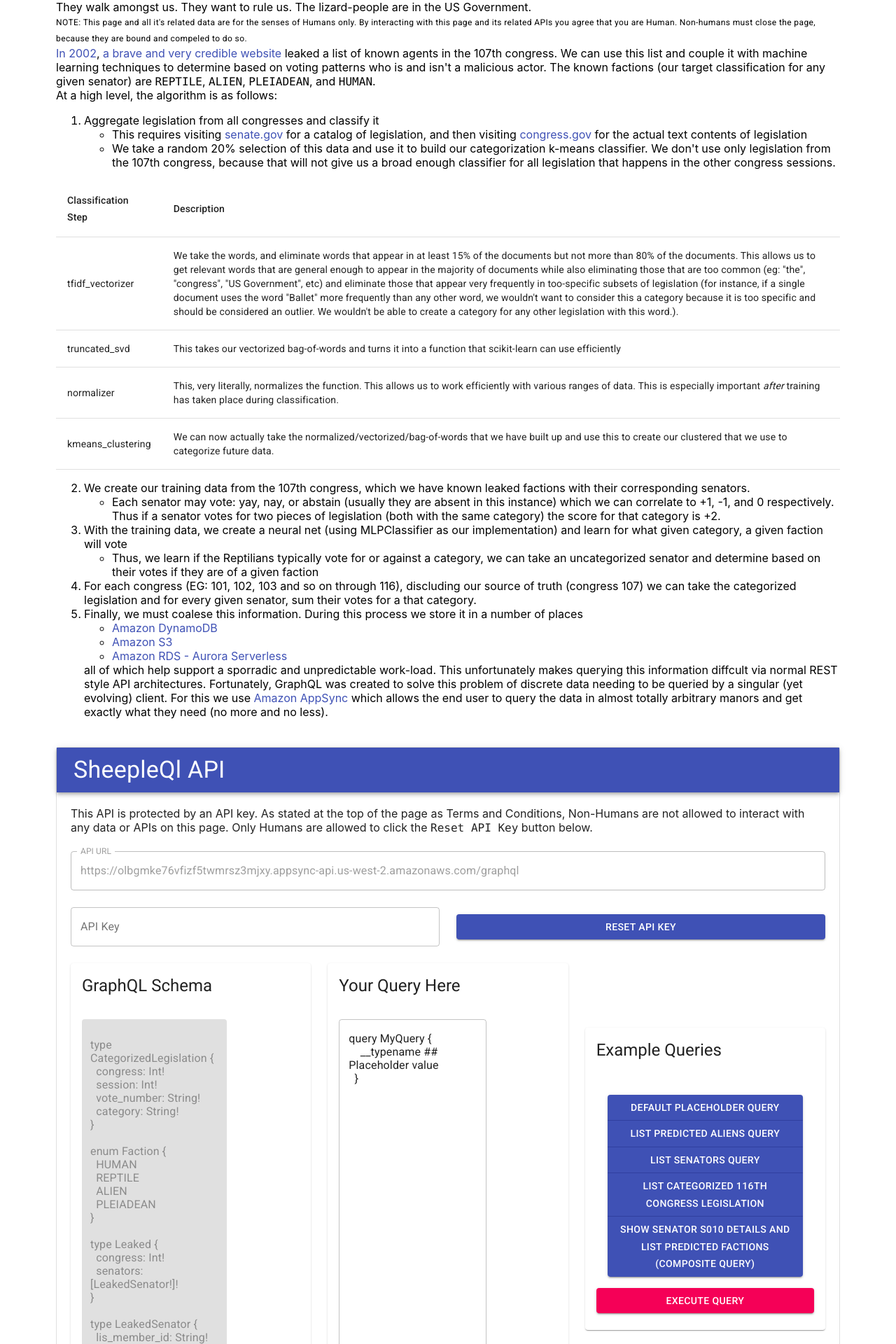
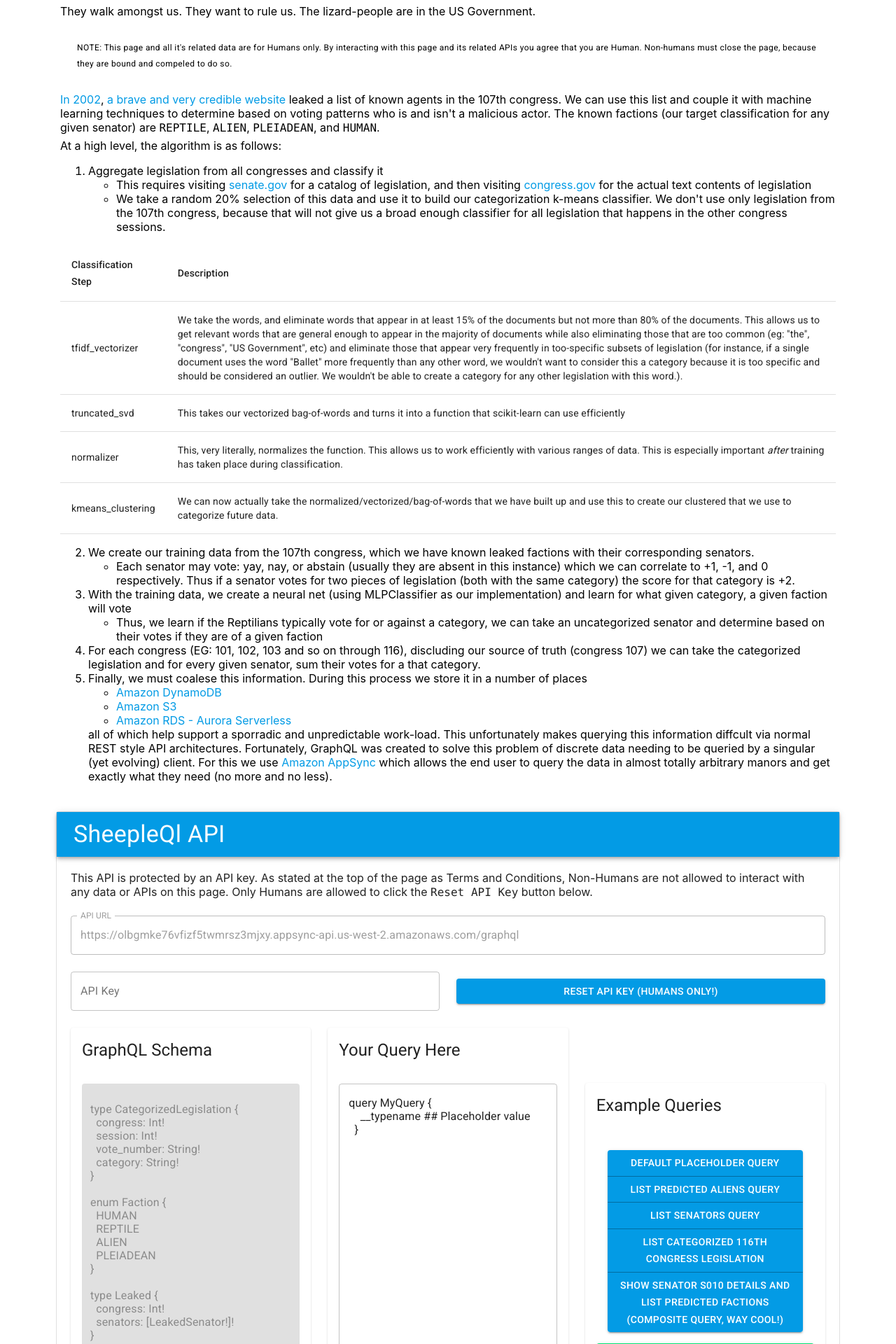
Before and after one commit to niko-dunixi/wgu-capstone-wake-up-sheeple, a React (Create React App) app: page / in a window 1280 px wide. Shown: the part 120-2040 px from the top of the page at 70% size. Built offline with nearby package versions, Linux system fonts and the light colour scheme.

Commit message:
some themeing and styling. enabled onChange handling of two of the fields. If I ignore the onChange of the response, I can actually leave it enabled which looks better visually and not need to worry about anyone modifying that text.

```diff
--- a/src/App.tsx
+++ b/src/App.tsx
@@ -1,6 +1,5 @@
 import React, { FunctionComponent, useState }  from 'react';
-import { AppBar, Container, TextField, Toolbar, Typography, Paper, Box, Grid, Button, Link , Table, TableContainer, TableHead, TableRow, TableCell, Card, CardHeader, CardContent, TableBody, ButtonGroup, LinearProgress} from '@material-ui/core';
-import { stringify } from 'querystring';
+import { AppBar, Container, TextField, Toolbar, Typography, Paper, Box, Grid, Button, Link , Table, TableContainer, TableHead, TableRow, TableCell, Card, CardHeader, CardContent, TableBody, ButtonGroup, LinearProgress, createMuiTheme} from '@material-ui/core';
 
 const apiUrl : string = "https://olbgmke76vfizf5twmrsz3mjxy.appsync-api.us-west-2.amazonaws.com/graphql";
 
@@ -94,7 +93,7 @@ const namedQueryTuples: [string, string][] = [
       category
     }
   }`],
-  ["Show Senator S010 Details and List Predicted Factions (Composite Query)", `query MyQuery {
+  ["Show Senator S010 Details and List Predicted Factions (Composite Query, Way Cool!)", `query MyQuery {
     senator(lis_member_id: "S010") {
       last_name
       first_name
@@ -113,10 +112,12 @@ const App:FunctionComponent<{}> = ({}) => {
   const [apiResponse, setResponse] = useState('');
   const [isLoading, setIsLoading] = useState(false);
   const [isError, setIsError] = useState(false);
+  const [errorHint, setErrorHint] = useState('');
 
   const executeQuery = (query: string) => {
     setIsLoading(true);
     setIsError(false);
+    setErrorHint('');
     fetch(apiUrl, {
       method: 'post',
       headers: {
@@ -127,6 +128,9 @@ const App:FunctionComponent<{}> = ({}) => {
     })
     .then(response => {
       setIsLoading(false);
+      if (response.status == 401) {
+        setErrorHint('Did you remember to reset the API Key?')
+      }
       return response.json()
     })
     .then(jsonData => {
@@ -134,6 +138,7 @@ const App:FunctionComponent<{}> = ({}) => {
         setResponse(JSON.stringify(jsonData['data'], null, 2));
       } else {
         setIsError(true);
+
         setResponse(JSON.stringify(jsonData, null, 2));
       }
     })
@@ -159,6 +164,7 @@ const App:FunctionComponent<{}> = ({}) => {
     )
   })
 
+  const boxMargin = 0.75;
   return (
     <div>
       <AppBar position='static'>
@@ -177,18 +183,18 @@ const App:FunctionComponent<{}> = ({}) => {
         <Box m={3} p={4}>
           <Grid container spacing={3}>
             <Grid item xs={12}>
-              <div>
+              <Box m={boxMargin}>
                 They walk amongst us. They want to rule us. The lizard-people are in the US Government.
-              </div>
-              <div>
+              </Box>
+              <Box m={boxMargin} p={3}>
                 <Typography variant='caption'>
-                  NOTE: This page and all it's related data are for the senses of Humans only. By interacting with this page and its related APIs you agree that you are Human. Non-humans must close the page, because they are bound and compeled to do so.
+                  NOTE: This page and all it's related data are for Humans only. By interacting with this page and its related APIs you agree that you are Human. Non-humans must close the page, because they are bound and compeled to do so.
                 </Typography>
-              </div>
-              <div>
+              </Box>
+              <Box m={boxMargin}>
                 <Link href='https://web.archive.org/web/20021010174545/http://www.thewatcherfiles.com/exposing_reptilians.htm' target='_blank'>In 2002</Link>, <Link href='http://www.thewatcherfiles.com/exposing_reptilians.htm' target='_blank'>a brave and very credible website</Link> leaked a list of known agents in the 107th congress. We can use this list and couple it with machine learning techniques to determine based on voting patterns who is and isn't a malicious actor. The known factions (our target classification for any given senator) are <code>REPTILE</code>, <code>ALIEN</code>, <code>PLEIADEAN</code>, and <code>HUMAN</code>.
-              </div>
-              <div>
+              </Box>
+              <Box m={boxMargin}>
                 At a high level, the algorithm is as follows:
                 <ol>
                   <li>Aggregate legislation from all congresses and classify it</li>
@@ -245,7 +251,7 @@ const App:FunctionComponent<{}> = ({}) => {
                     all of which help support a sporradic and unpredictable work-load. This unfortunately makes querying this information diffcult via normal REST style API architectures. Fortunately, GraphQL was created to solve this problem of discrete data needing to be queried by a singular (yet evolving) client. For this we use <Link href='https://docs.aws.amazon.com/appsync/latest/devguide/welcome.html' target='_blank'>Amazon AppSync</Link> which allows the end user to query the data in almost totally arbitrary manors and get exactly what they need (no more and no less).
                   </li>
                 </ol>
-              </div>
+              </Box>
             </Grid>
             <Grid item xs={12}>
               <Paper variant="outlined" elevation={0}>
@@ -267,14 +273,14 @@ const App:FunctionComponent<{}> = ({}) => {
                       <TextField label='API URL' variant='outlined' defaultValue={apiUrl} disabled={true} fullWidth={true} />
                     </Grid>
                     <Grid item xs={6}>
-                        <TextField label='API Key' variant='outlined' value={apiKey} fullWidth={true} />
+                        <TextField label='API Key' variant='outlined' value={apiKey} fullWidth={true} onChange={(event) => {setApiKey(event.target.value)}} />
                     </Grid>
                     <Grid item xs={6}>
                         <Button
                           fullWidth={true}
                           color='primary'
                           variant='contained'
-                          onClick={() => setApiKey(defaultApiKey)}>Reset API Key</Button>
+                          onClick={() => setApiKey(defaultApiKey)}>Reset API Key (Humans Only!)</Button>
                     </Grid>
                     <Grid item xs={4}>
                       <Card>
@@ -286,6 +292,7 @@ const App:FunctionComponent<{}> = ({}) => {
                           defaultValue={schemaStringValue}
                           variant='filled'
                           disabled={true}
+                          fullWidth={true}
                         />
                         </CardContent>
                       </Card>
@@ -298,7 +305,9 @@ const App:FunctionComponent<{}> = ({}) => {
                             multiline
                             rows={25}
                             value={userQuery}
+                            onChange={(event) => {setUserQuery(event.target.value)}}
                             variant='outlined'
+                            fullWidth={true}
                           />
                         </CardContent>
                       </Card>
@@ -324,7 +333,7 @@ const App:FunctionComponent<{}> = ({}) => {
                             color='secondary'
                             variant='contained'
                             onClick={() => {executeQuery(userQuery)}}>
-                              Execute Query
+                              Execute Query<br/>(Definitely Humans Only!)
                           </Button>
                         </CardContent>
                       </Card>
@@ -335,13 +344,13 @@ const App:FunctionComponent<{}> = ({}) => {
                         <CardContent>
                           {loadingElement}
                           <TextField
+                            label={isError ? 'Oh no! ' + errorHint: ''}
                             error={isError}
                             fullWidth={true}
                             multiline
                             rows={25}
                             variant='outlined'
                             value={apiResponse}
-                            disabled={true}
                           />
                           {loadingElement}
                         </CardContent>
--- a/src/index.tsx
+++ b/src/index.tsx
@@ -4,9 +4,26 @@ import './index.css';
 import App from './App';
 import reportWebVitals from './reportWebVitals';
 
+import { createMuiTheme, MuiThemeProvider } from '@material-ui/core/styles';
+// import blue from '@material-ui/core/colors/blue';
+
+const theme = createMuiTheme({
+  palette: {
+    // type: 'dark',
+    primary: {
+      main: '#039be5',
+    },
+    secondary: {
+      main: '#00e676',
+    }
+  },
+});
+
 ReactDOM.render(
   <React.StrictMode>
-    <App />
+    <MuiThemeProvider theme={theme}>
+      <App />
+    </MuiThemeProvider>
   </React.StrictMode>,
   document.getElementById('root')
 );
```
